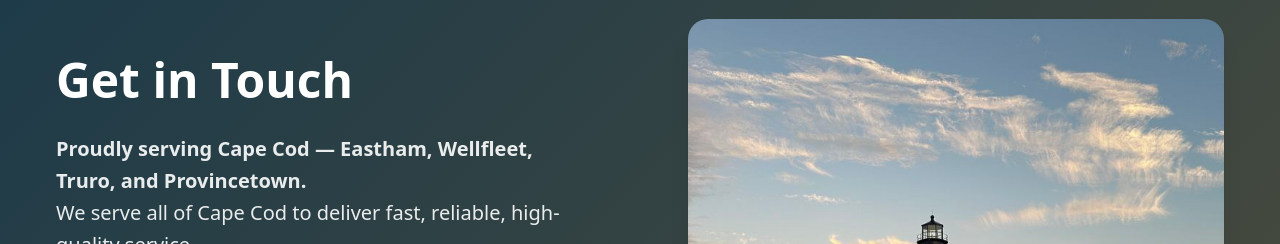
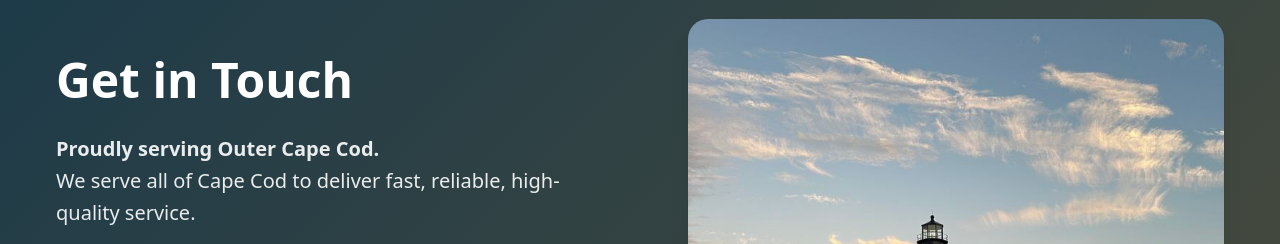
Before and after one commit to Zdrown/saltairpropertyservices, a Next.js app: page / in a window 1280 px wide. Shown: the part 3980-4224 px from the top of the page. Built offline with nearby package versions, Linux system fonts and the light colour scheme.

Commit message:
Simplify service area text to just 'Proudly serving Outer Cape Cod'

```diff
--- a/src/components/Contact.js
+++ b/src/components/Contact.js
@@ -64,7 +64,7 @@ export default function Contact() {
         <div className={styles.contactInfo}>
           <h2 id="contact-heading">Get in Touch</h2>
           <p>
-            <strong>Proudly serving Cape Cod — Eastham, Wellfleet, Truro, and Provincetown.</strong><br />
+            <strong>Proudly serving Outer Cape Cod.</strong><br />
             We serve all of Cape Cod to deliver fast, reliable, high-quality service.
           </p>
 
```
